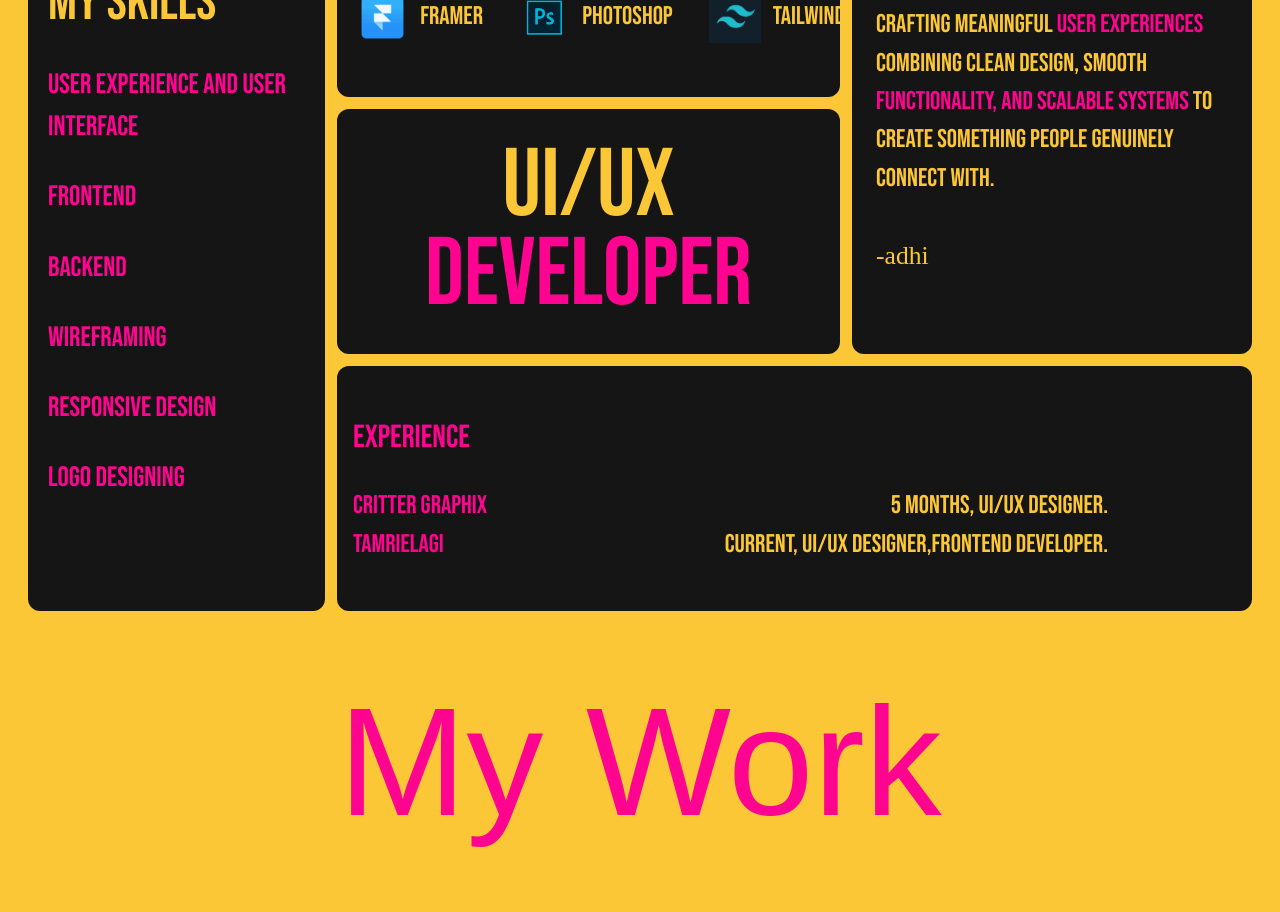
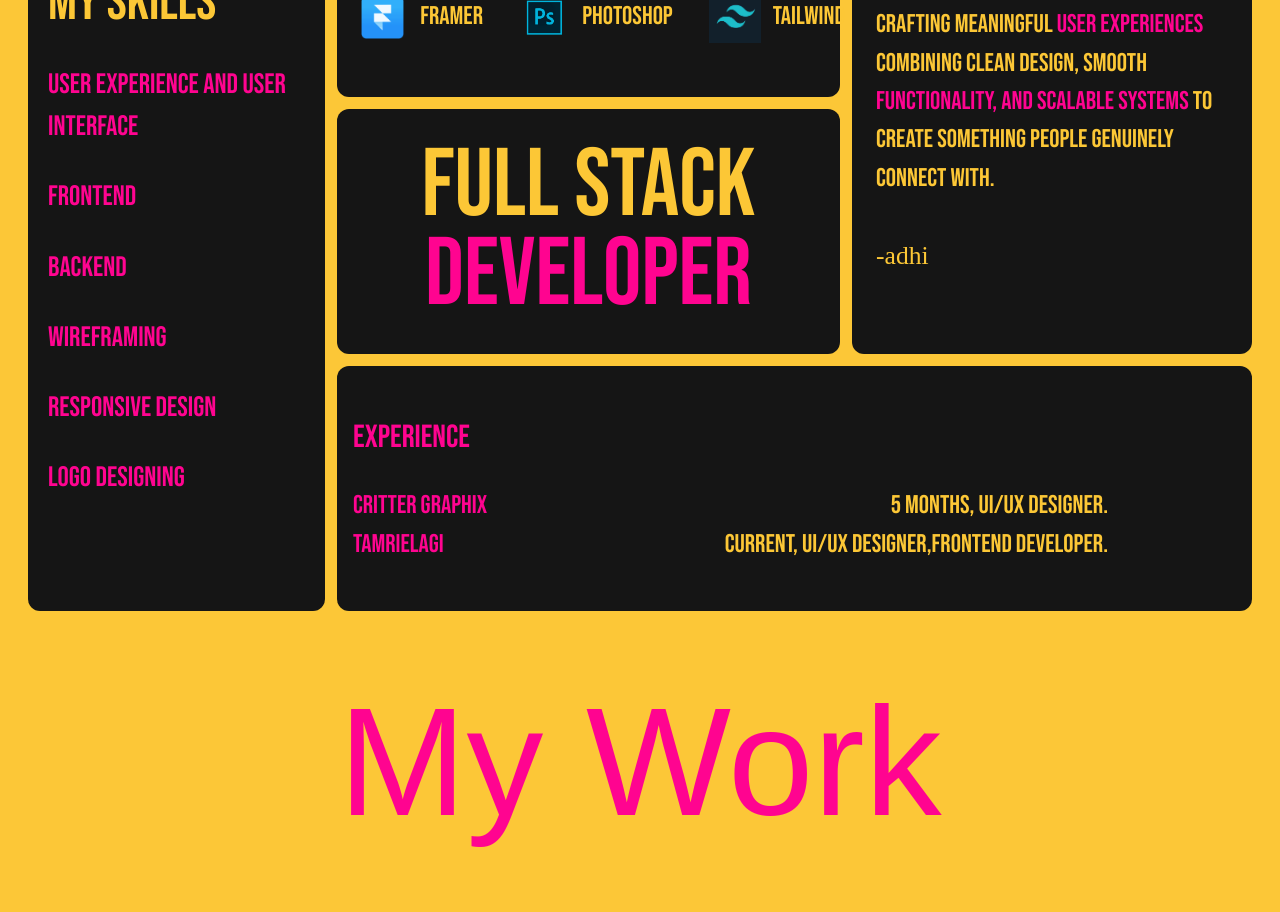
Before and after one commit to Adhithyan2004/Portfolio-Website, a React (Vite) app: page / in a window 1280 px wide. Shown: the part 920-1832 px from the top of the page. Built offline with nearby package versions, Linux system fonts and the light colour scheme; a web font is replaced by a local one.

Commit message:
changed bento

```diff
--- a/src/components/Bento.jsx
+++ b/src/components/Bento.jsx
@@ -66,7 +66,7 @@ const Bento = () => {
       </div>
       <div className="flex items-center justify-center col-span-5 row-span-4 Title bg-blk rounded-xl">
         <p className=" text-secondary font-sec text-center text-[7.5vw] leading-[7vw]">
-          <span className="sftwrs text-primary">UI/UX</span> Developer
+          <span className="sftwrs text-primary">FULL STACK</span> Developer
         </p>
       </div>
       <div className="Exp bg-blk row-span-4 col-span-9 rounded-xl font-sec p-4 flex flex-col  justify-center gap-[2vw]">
```
